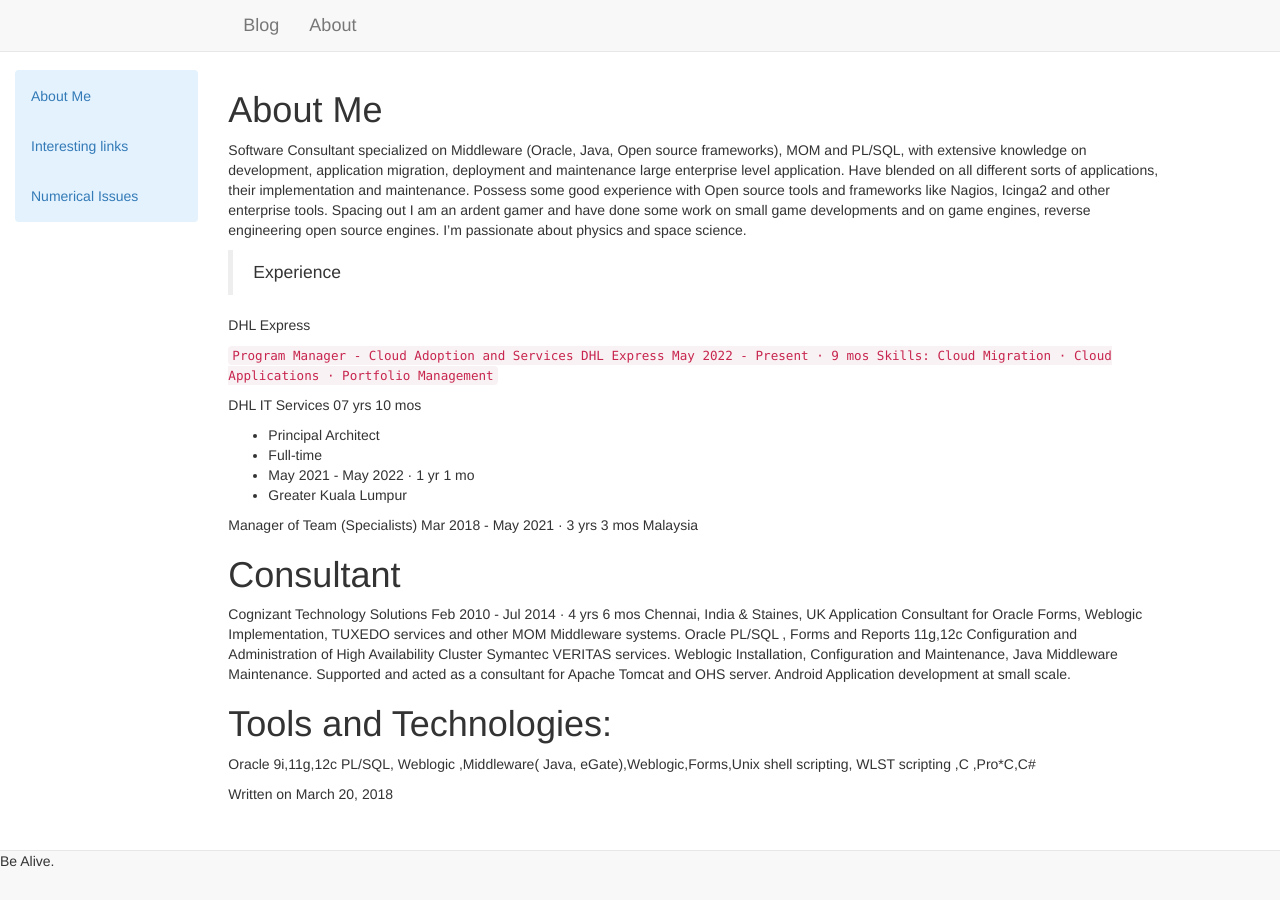
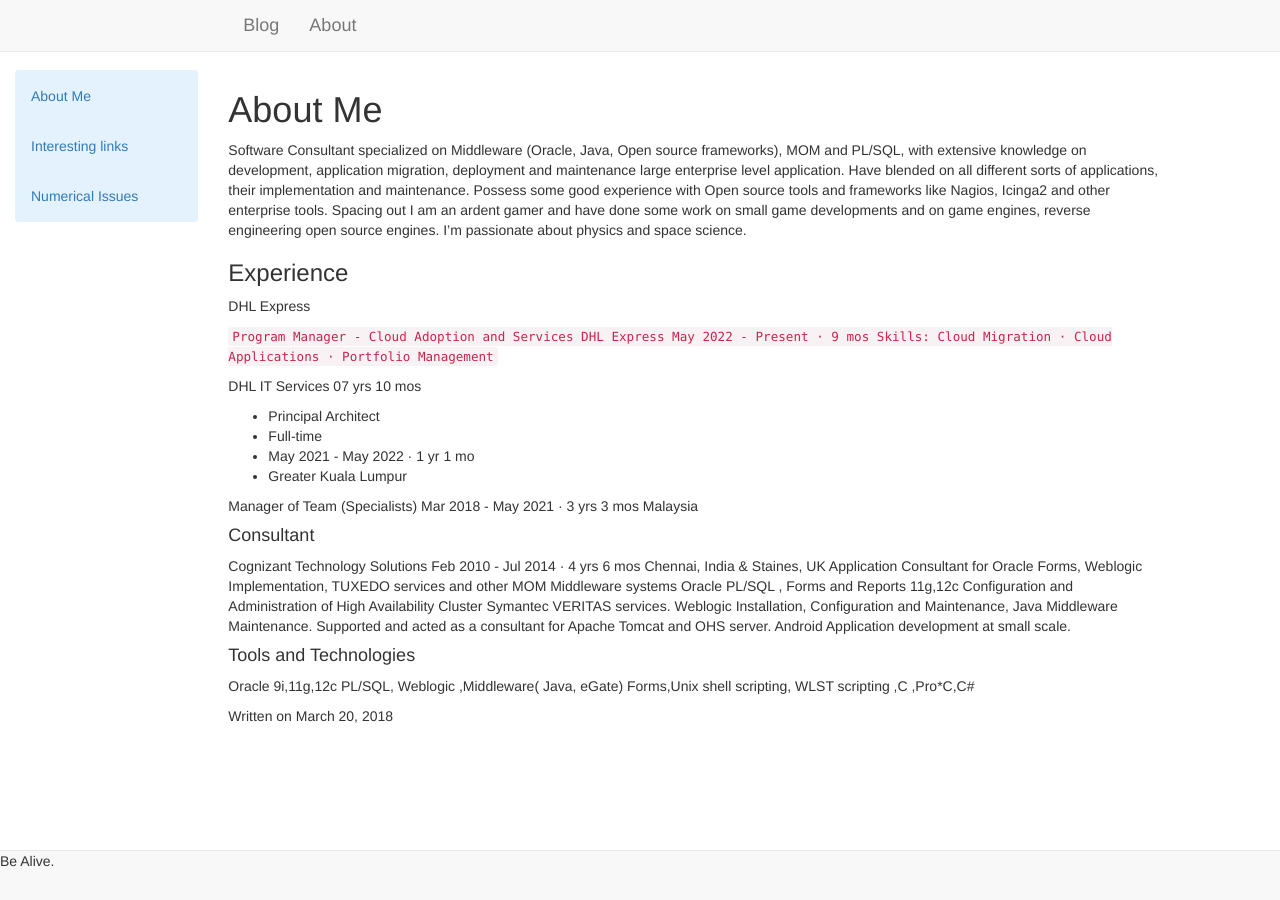
Before and after one commit to sudhaman/sudhaman.github.io, a Jekyll site: the page built from _posts/2018-03-20-About-me.md, in a window 1280 px wide. Built offline with Jekyll 4.4.1, drawn with Linux system fonts in a browser that asks for light colours.

Commit message:
Update 2018-03-20-About-me.md

```diff
--- a/_posts/2018-03-20-About-me.md
+++ b/_posts/2018-03-20-About-me.md
@@ -6,14 +6,14 @@ title: About Me
 Software Consultant specialized on Middleware (Oracle, Java, Open source frameworks), MOM and PL/SQL, with extensive knowledge on development, application migration, deployment and maintenance large enterprise level application. Have blended on all different sorts of applications, their implementation and maintenance. Possess some good experience with Open source tools and frameworks like Nagios, Icinga2 and other enterprise tools.
 Spacing out I am an ardent gamer and have done some work on small game developments and on game engines, reverse engineering open source engines. I'm passionate about physics and space science.
 
->Experience
+### Experience
 
 DHL Express
 
 ``Program Manager - Cloud Adoption and Services
 DHL Express
 May 2022 - Present · 9 mos
-Skills: Cloud Migration · Cloud Applications · Portfolio Management``
+Skills: Cloud Migration · Cloud Applications · Portfolio Management ``
 
 DHL IT Services
  07 yrs 10 mos
@@ -26,16 +26,18 @@ Manager of Team (Specialists)
 Mar 2018 - May 2021 · 3 yrs 3 mos
 Malaysia
 
-# Consultant
+#### Consultant
 Cognizant Technology Solutions
 Feb 2010 - Jul 2014 · 4 yrs 6 mos
 Chennai, India & Staines, UK
-Application Consultant for Oracle Forms, Weblogic Implementation, TUXEDO services and other MOM Middleware systems.
+Application Consultant for Oracle Forms, Weblogic Implementation, TUXEDO services and other MOM Middleware systems
 Oracle PL/SQL , Forms and Reports 11g,12c
 Configuration and Administration of High Availability Cluster Symantec VERITAS services.
 Weblogic Installation, Configuration and Maintenance, Java Middleware Maintenance.
 Supported and acted as a consultant for Apache Tomcat and OHS server.
 Android Application development at small scale.
 
-# Tools and Technologies:
-Oracle 9i,11g,12c PL/SQL, Weblogic ,Middleware( Java, eGate),Weblogic,Forms,Unix shell scripting, WLST scripting ,C ,Pro*C,C#
+#### Tools and Technologies
+
+Oracle 9i,11g,12c PL/SQL, Weblogic ,Middleware( Java, eGate)
+Forms,Unix shell scripting, WLST scripting ,C ,Pro*C,C#
```
